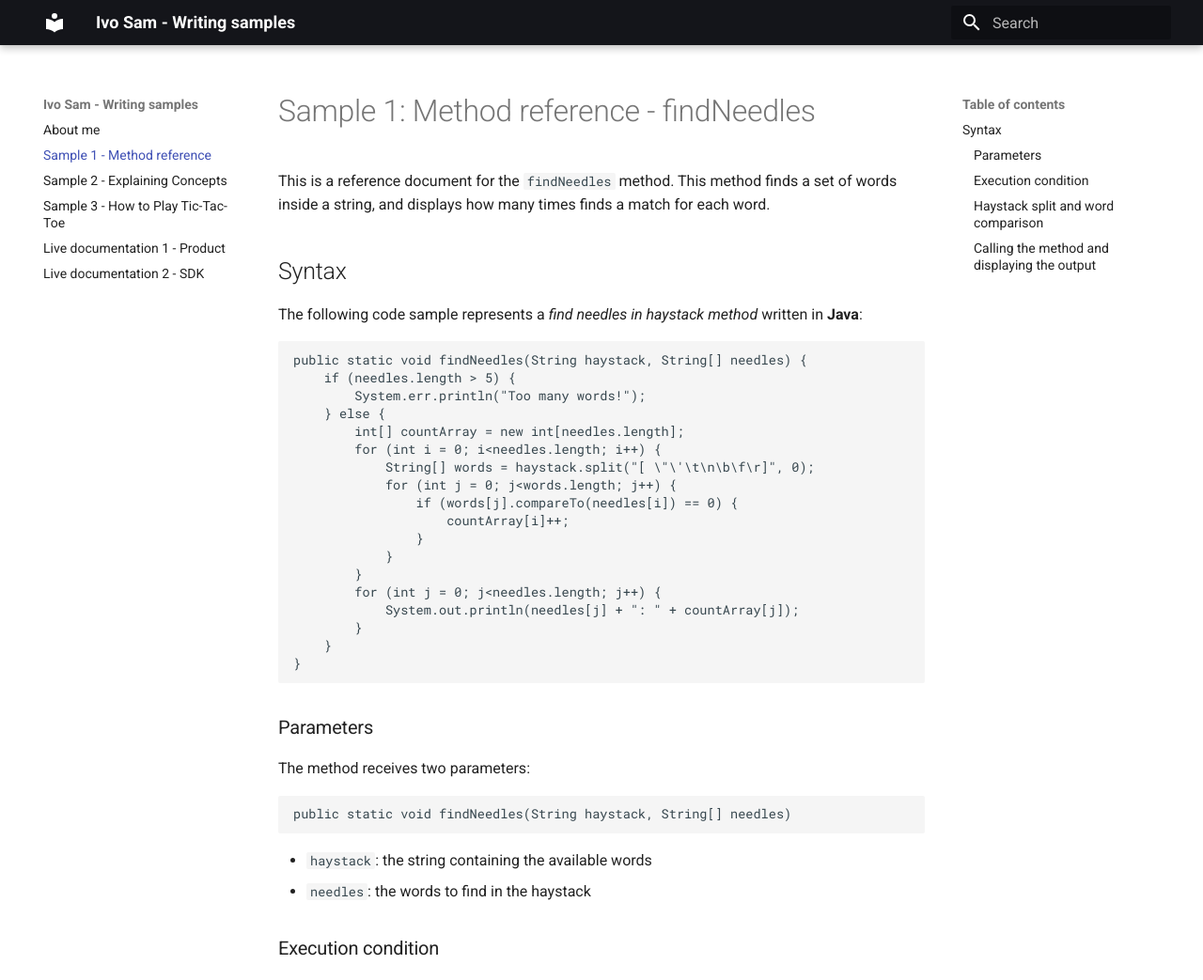
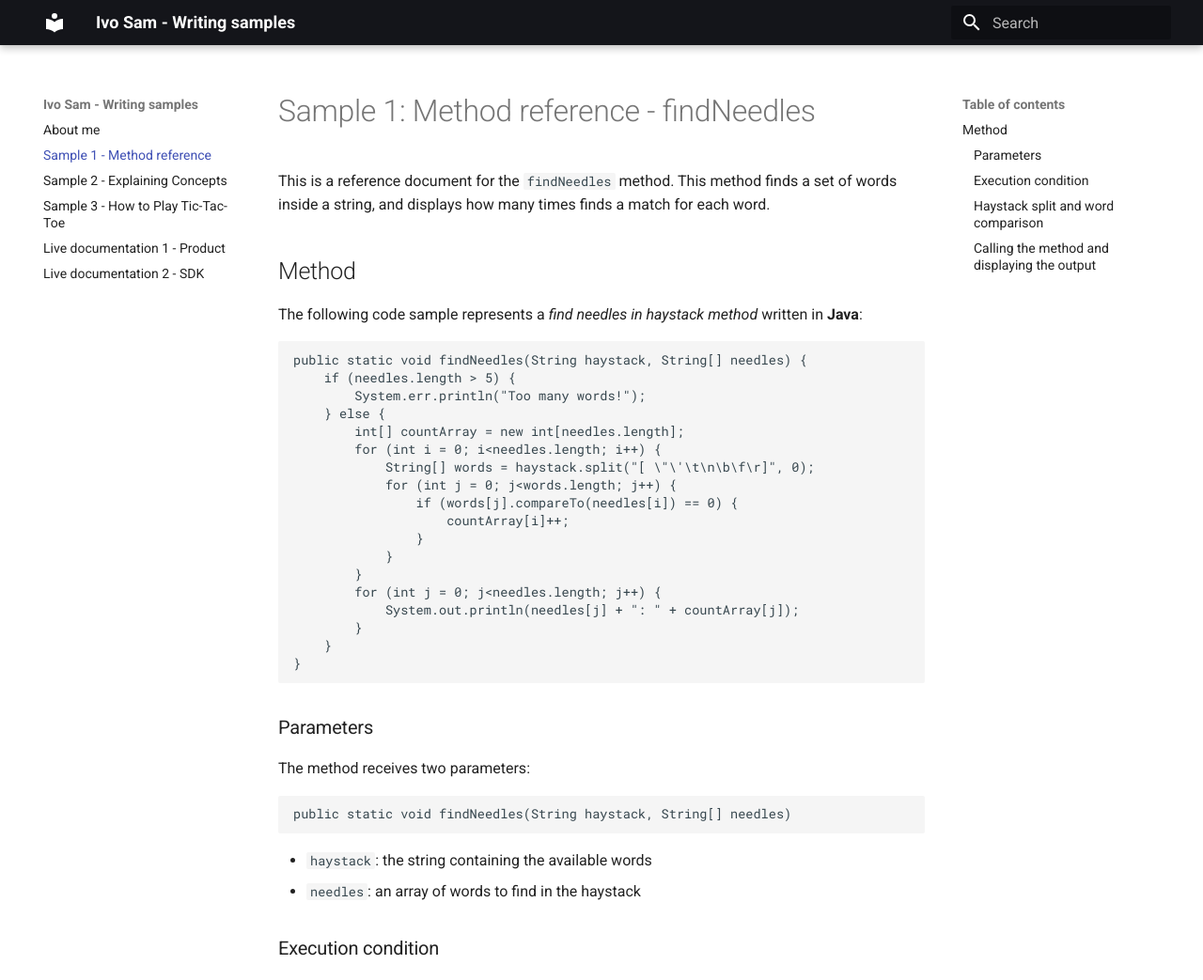
Before and after one commit to ivosam1212/ivosam-ws, an MkDocs documentation site: the page built from docs/method-reference.md, in a window 1280 px wide and 1400 px high. Shown: the top 1043 px of the window at 94% size. Built offline with MkDocs 1.6.1 and Material for MkDocs 9.7.7, drawn with Linux system fonts in a browser that asks for light colours.

````diff
--- a/docs/method-reference.md
+++ b/docs/method-reference.md
@@ -1,7 +1,7 @@
 # Sample 1: Method reference - findNeedles
 This is a reference document for the `findNeedles` method. This method finds a set of words inside a string, and displays how many times finds a match for each word.
 
-## Syntax
+## Method
 
 The following code sample represents a *find needles in haystack method* written in **Java**:
 
@@ -32,7 +32,7 @@
 public static void findNeedles(String haystack, String[] needles)
 ```
 * ``haystack``: the string containing the available words
-* ``needles``: the words to find in the haystack
+* ``needles``: an array of words to find in the haystack
 
 ### Execution condition
 
````
Also changed, not shown: site/index.html, site/method-reference/index.html, site/search/search_index.json, 1 other file.
